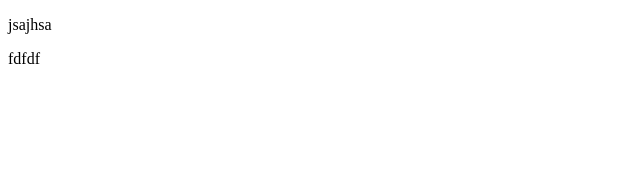
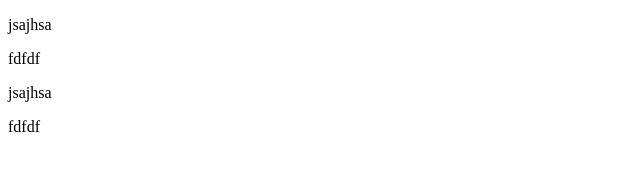
Before and after one commit to CristianDario89/portfolio_FE, an Angular app in the folder portfolio_FE/: page / in a window 1280 px wide. Shown: the top 186 px of the page, without its empty margins (0-640 px from the left). Built offline with nearby package versions, Linux system fonts and the light colour scheme.

Commit message:
testing git2

```diff
--- a/portfolio_FE/src/app/app.component.html
+++ b/portfolio_FE/src/app/app.component.html
@@ -1,2 +1,5 @@
 <p>jsajhsa</p>
 <p>fdfdf</p>
+
+<p>jsajhsa</p>
+<p>fdfdf</p>
```
